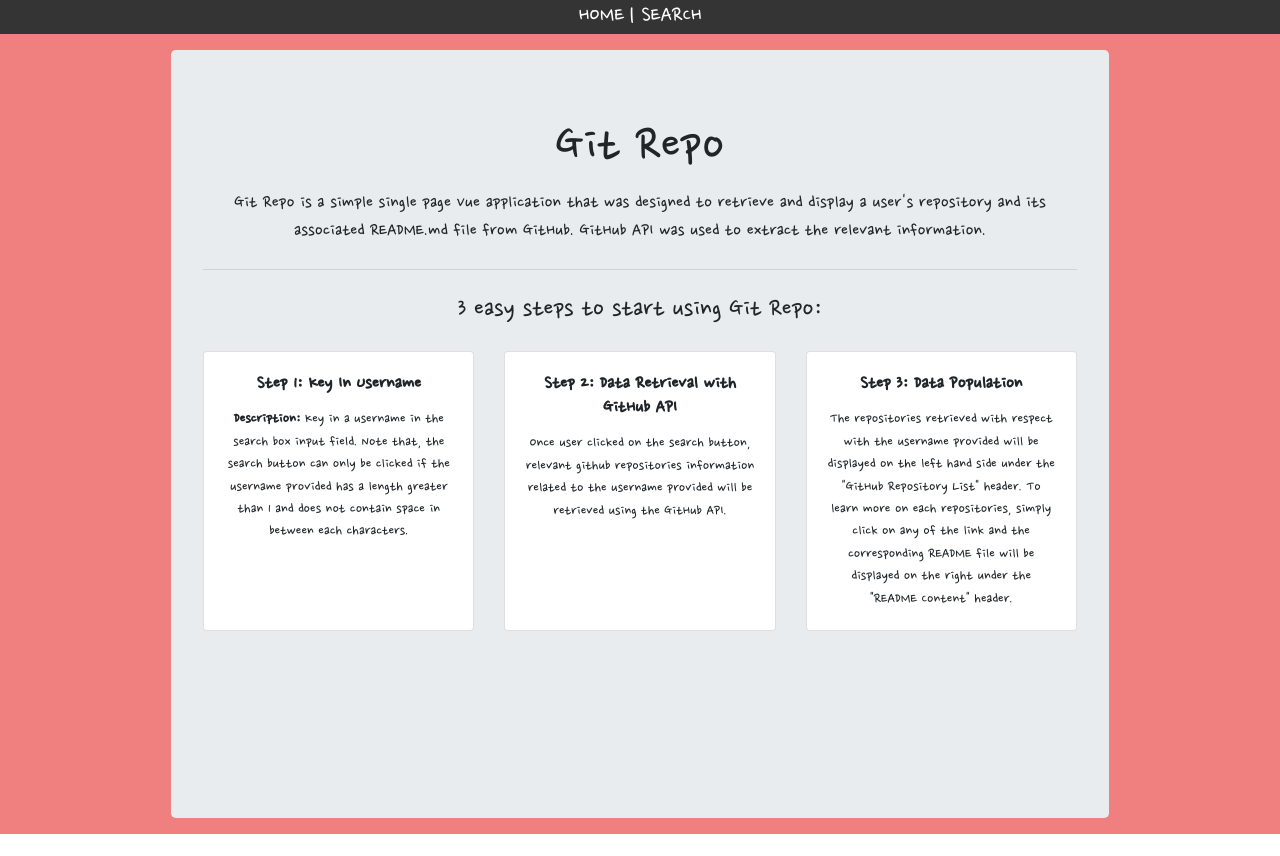
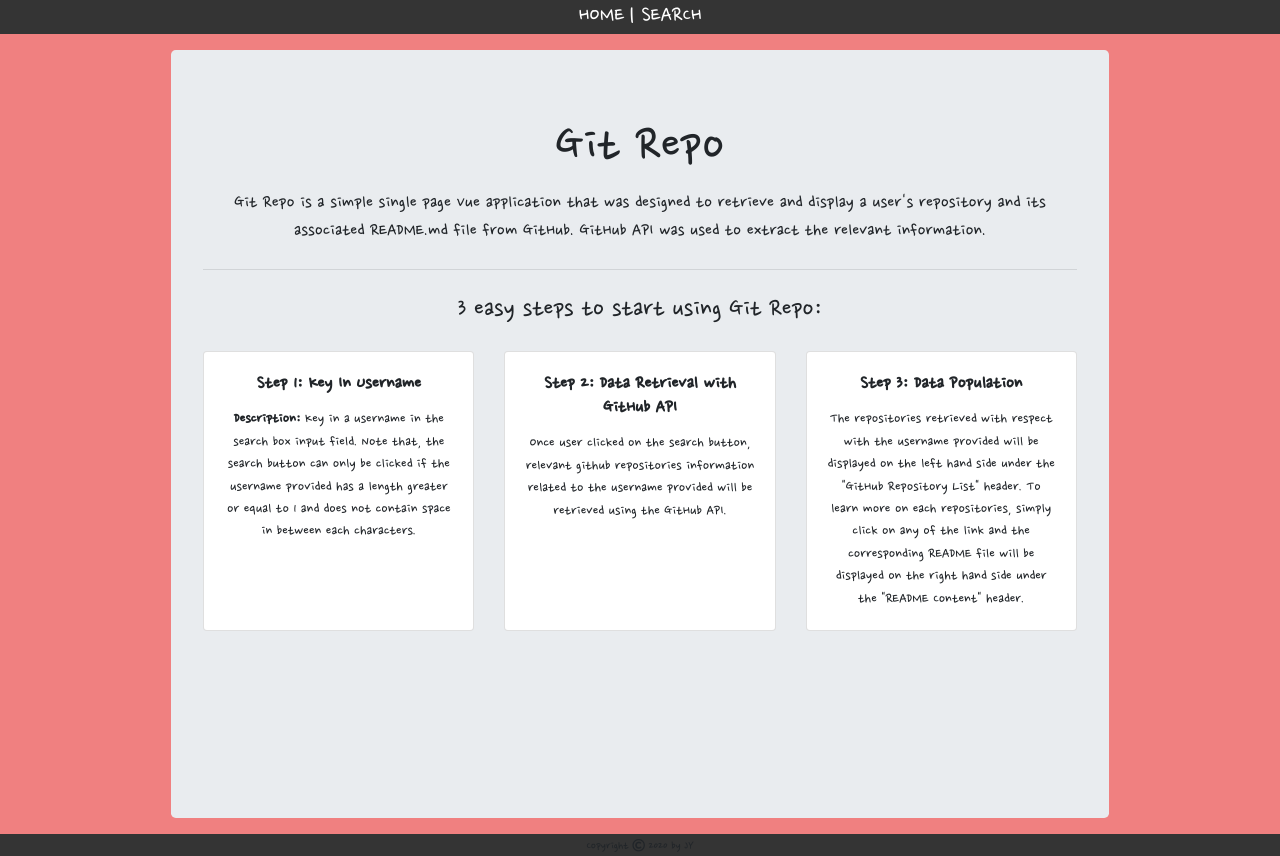
Before and after one commit to KJY93/Git-Repo, a Vue app: page / in a window 1280 px wide. Before the commit the page ends 834 px from the top, so only its background shows below. Built offline with nearby package versions, Linux system fonts and the light colour scheme.

Commit message:
added footer section and css to change link color upon hovering

```diff
--- a/src/components/Home.vue
+++ b/src/components/Home.vue
@@ -19,7 +19,7 @@
                   <div class="card-body">
                     <h5 class="card-title"><strong>Step 1: Key In Username</strong></h5>
                     <p class="card-text"><strong>Description:</strong> Key in a username in the search box input field. Note that,
-                      the search button can only be clicked if the username provided has a length greater than 1 and
+                      the search button can only be clicked if the username provided has a length greater or equal to 1 and
                       does not contain space in between each characters.</p>
                   </div>
                 </div>
@@ -41,17 +41,20 @@
                     <p class="card-text">The repositories retrieved with respect with the username provided will
                       be displayed on the left hand side under the "GitHub Repository List" header. To learn more on
                       each repositories, simply click on any of the link and the corresponding README file will
-                      be displayed on the right under the "README Content" header.
+                      be displayed on the right hand side under the "README Content" header.
                     </p>
                   </div>
                 </div>
               </div>
             </div>
-
           </div>
         </div>
       </div>
     </div>
+
+    <footer class="footer-container">
+        <small>Copyright <i class="far fa-copyright"></i> 2020 by JY</small>
+    </footer>
   </div>
 </template>
 
@@ -88,4 +91,8 @@
     display: flex;
     justify-content: center;
   }
+
+  a:hover {
+    color: #7fffd4;
+  }
 </style>
```
Lines whose indentation alone changed are shown as unchanged.
